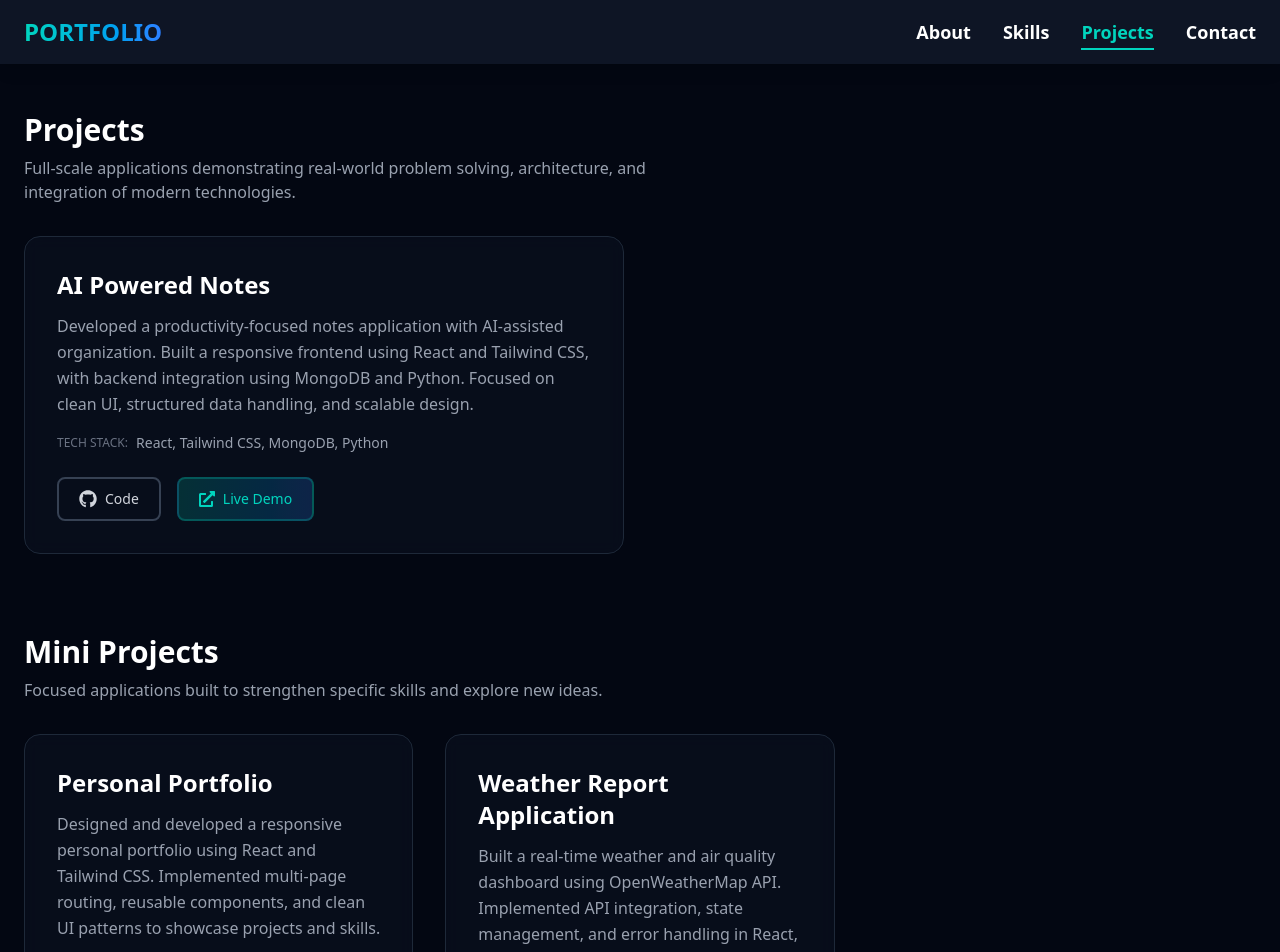
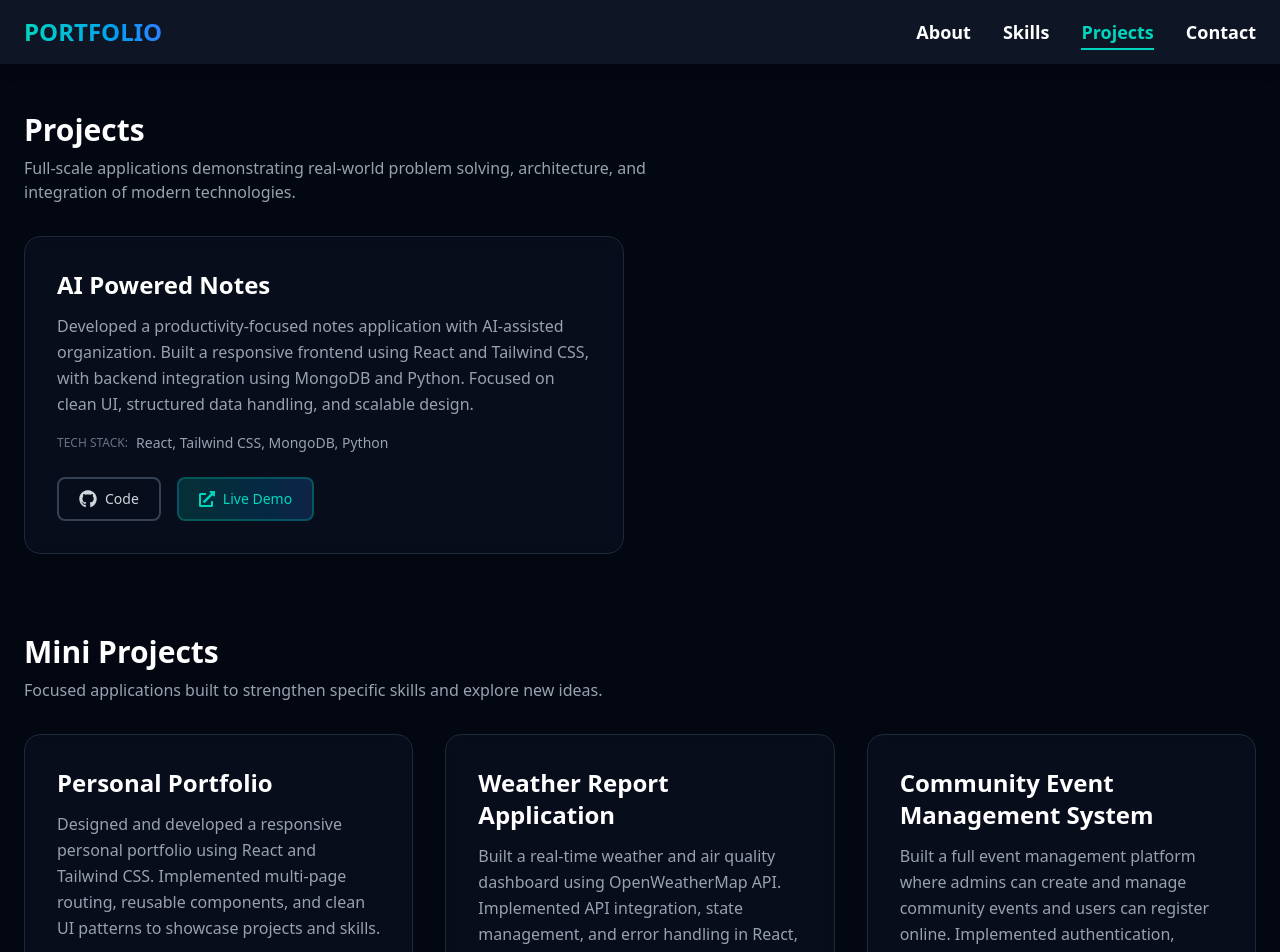
Before and after one commit to nisharj/Personal-Portfolio, a React (Vite) app: page /Personal-Portfolio/projects in a window 1280 px wide. Shown: the top 952 px of the page. Built offline with nearby package versions, Linux system fonts and the light colour scheme.

Commit message:
Add Community Event Management System project to Projects section

```diff
--- a/src/components/Projects.jsx
+++ b/src/components/Projects.jsx
@@ -3,9 +3,7 @@ import ProjectCard from "./ProjectCard";
 export default function Projects() {
   return (
     <section className="min-h-screen bg-gray-950 text-white pt-28 px-6">
-
       <div className="max-w-7xl mx-auto space-y-20">
-
         {/* ================= MAIN PROJECTS ================= */}
         <div>
           <h2 className="text-3xl font-bold mb-2">Projects</h2>
@@ -50,10 +48,15 @@ export default function Projects() {
               live="https://nisharj.github.io/Weather-and-Air-Pollution-Report/"
             />
 
-
+            <ProjectCard
+              title="Community Event Management System"
+              description="Built a full event management platform where admins can create and manage community events and users can register online. Implemented authentication, database integration, and automated confirmation emails using no-code tools. Focused on system design, workflow automation, and real-world usability."
+              tech="Bubble, Airtable, Jotform, Make (Automation)"
+              code="https://github.com/nisharj/community-event-management-system"
+              live="https://mrmohamed9345-39966.bubbleapps.io/version-test/?debug_mode=true"
+            />
           </div>
         </div>
-
       </div>
     </section>
   );
```
